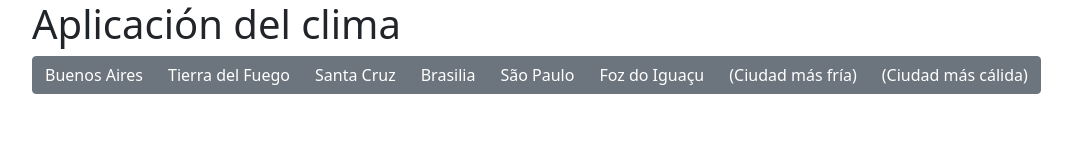
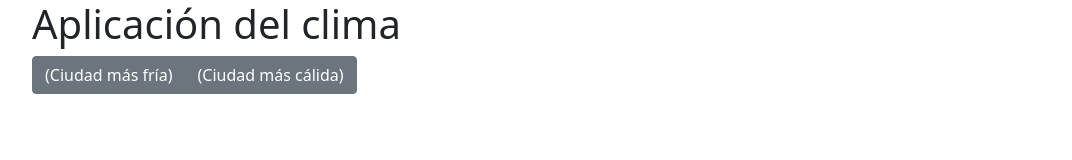
Before and after one commit to GastonAvogadro/WeatherApp, a plain HTML site: page index.html in a window 1280 px wide. Shown: the whole page, without its empty margins (50-1122 px from the left). Drawn offline with nearby package versions, Linux system fonts and the light colour scheme.

Commit message:
Comienzo del test

```diff
--- a/index.html
+++ b/index.html
@@ -15,12 +15,6 @@
         <h1>Aplicación del clima</h1>
 
         <div class="btn-group me-2" role="group" aria-label="Second group">
-            <button type="button" class="btn btn-secondary" id="btn__buenosAires">Buenos Aires</button>
-            <button type="button" class="btn btn-secondary" id="btn__tierraDelFuego">Tierra del Fuego</button>
-            <button type="button" class="btn btn-secondary" id="btn__santaCruz">Santa Cruz</button>
-            <button type="button" class="btn btn-secondary" id="btn__brasilia">Brasilia</button>
-            <button type="button" class="btn btn-secondary" id="btn__saoPaulo">São Paulo</button>
-            <button type="button" class="btn btn-secondary" id="btn__fozDoIguacu">Foz do Iguaçu</button>
             <button type="button" class="btn btn-secondary" id="btn__ciudadFria">(Ciudad más fría)</button>
             <button type="button" class="btn btn-secondary" id="btn__ciudadCalida">(Ciudad más cálida)</button>
         </div>
```
